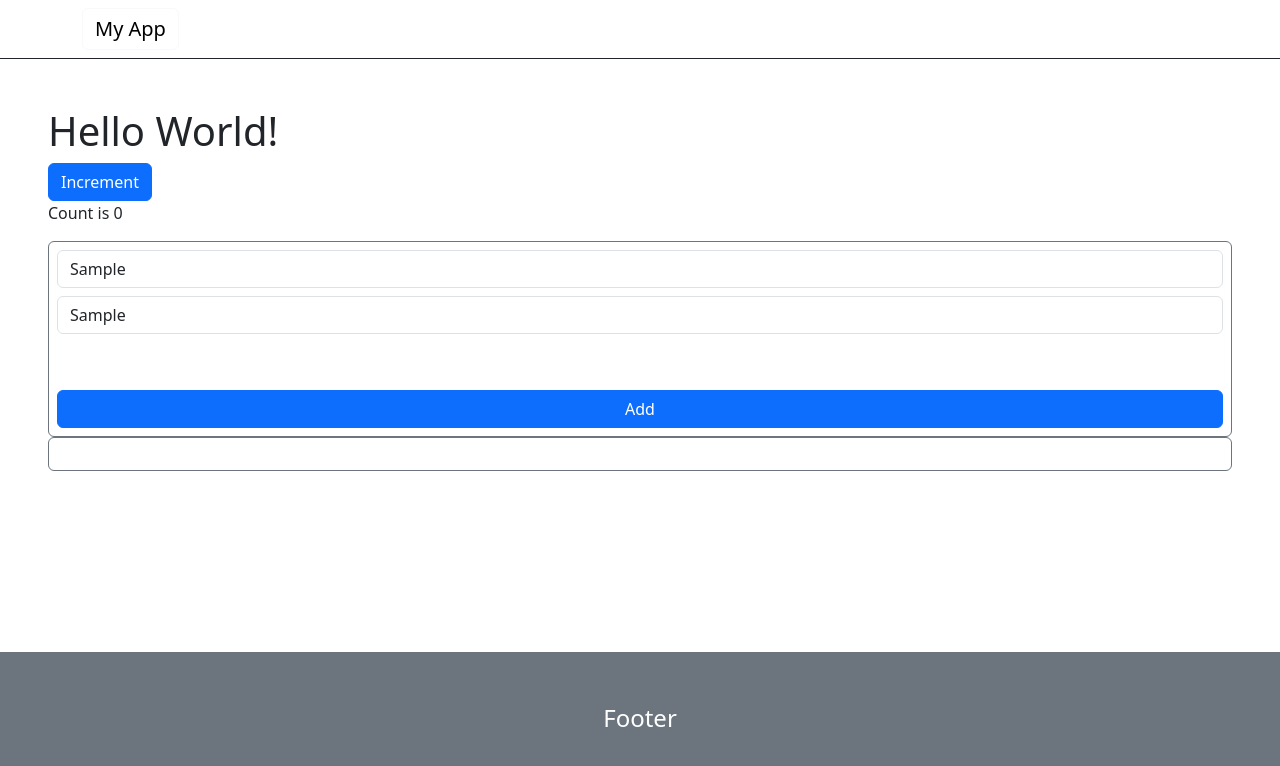
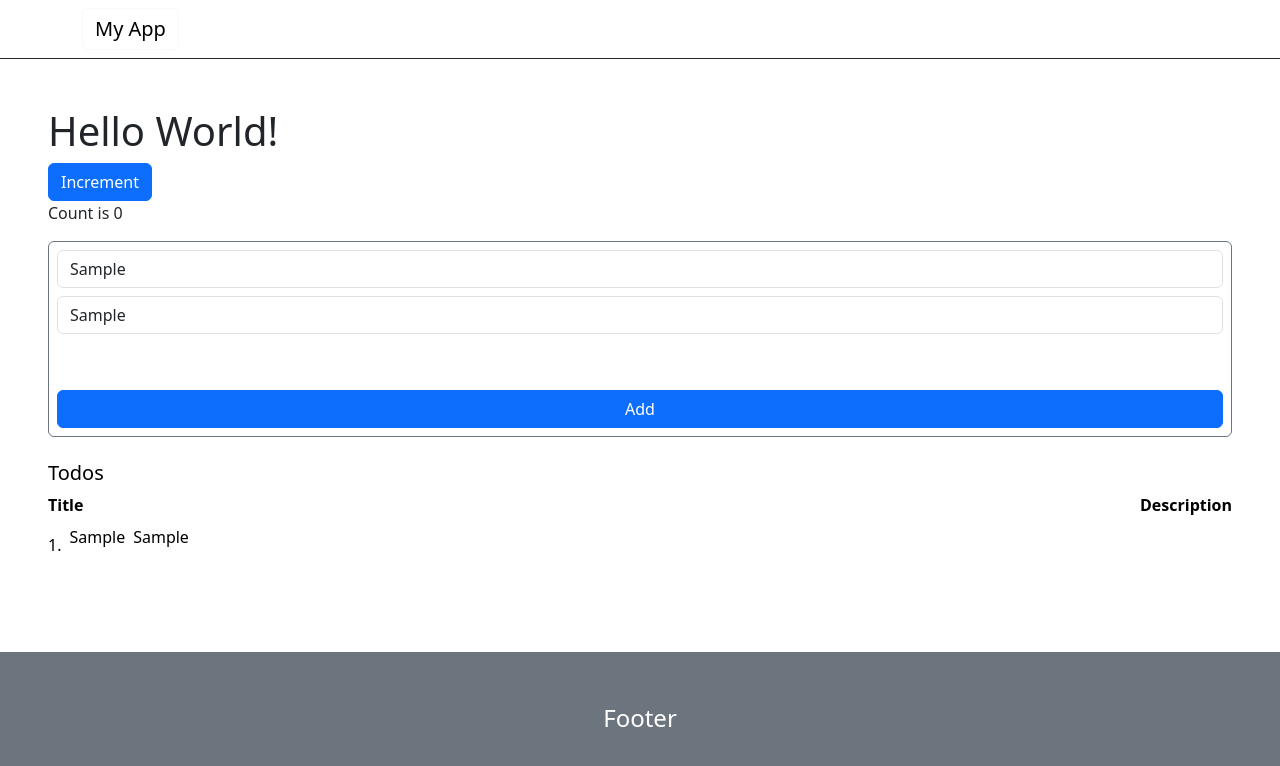
Before and after one commit to piotr-konczyk/angular-first-project, an Angular app: page / in a window 1280 px wide. Both pictures are taken after typing "Sample", "Sample" into the empty fields and a click on the button "Add". Shown: the top 766 px of the page. Built offline with nearby package versions, Linux system fonts and the light colour scheme.

Commit message:
chore: added for directive

```diff
--- /dev/null
+++ b/src/app/shared/interfaces/todo.interface.ts
@@ -0,0 +1,4 @@
+export interface TodoInterface {
+ name: string;
+ isCompleted: boolean;
+}
--- a/src/app/todo-list/todo-list.component.html
+++ b/src/app/todo-list/todo-list.component.html
@@ -1,14 +1,23 @@
 <div class="d-flex flex-column border border-secondary gap-2 p-2 rounded">
-  <input [value]="title" class="form-control" placeholder="Title..." />
-  <input [value]="description" class="form-control" placeholder="Desc..." />
-  <button (click)="addTodo()" class="btn btn-primary mt-5">Add</button>
+  <input #title class="form-control" placeholder="Title..." />
+  <input #description class="form-control" placeholder="Desc..." />
+  <button (click)="addTodo(title.value, description.value)" class="btn btn-primary mt-5">Add</button>
 </div>
 
-@for (todo of todos; track  todo.title) {
-  <div class="d-flex flex-row border border-secondary gap-2 p-2 rounded">
-    <div class="flex-fill">
-      <h3>{{ todo.title }}</h3>
-      <p>{{ todo.description }}</p>
+<div class="mt-4">
+  <h1 class="fs-5">Todos</h1>
+  <div class="d-flex flex-column gap-2">
+    <div class="d-flex justify-content-between">
+      <div class="fw-bold">Title</div>
+      <div class="fw-bold">Description</div>
+    </div>
+
+    <div class="d-flex gap-2 align-items-center">
+      @for(todo of todos; track todo.title; let i = $index) {
+        <span>{{ i + 1}}.</span>
+        <p>{{ todo.title }}</p>
+        <p>{{ todo.description }}</p>
+      }
     </div>
   </div>
-}
+</div>
--- a/src/app/todo-list/todo-list.component.ts
+++ b/src/app/todo-list/todo-list.component.ts
@@ -1,5 +1,6 @@
 import { Component } from '@angular/core';
-import {Todo} from '../../types/todo';
+import { Todo } from '../../types/todo';
+import {of} from 'rxjs';
 
 @Component({
   selector: 'app-todo-list',
@@ -14,11 +15,13 @@ export class TodoListComponent {
 
   todos: Todo[] = []
 
-  addTodo() {
+  addTodo(title: string, description: string) {
     this.todos.push({
-      title: this.title,
-      description: this.description,
+      title: title,
+      description: description,
       isCompleted: false
     })
   }
+
+  protected readonly of = of;
 }
```
